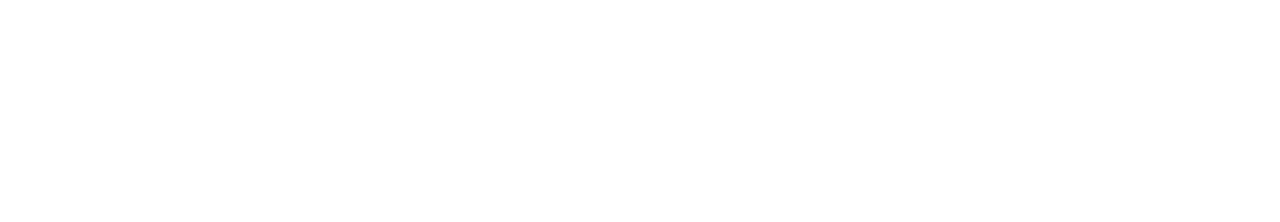
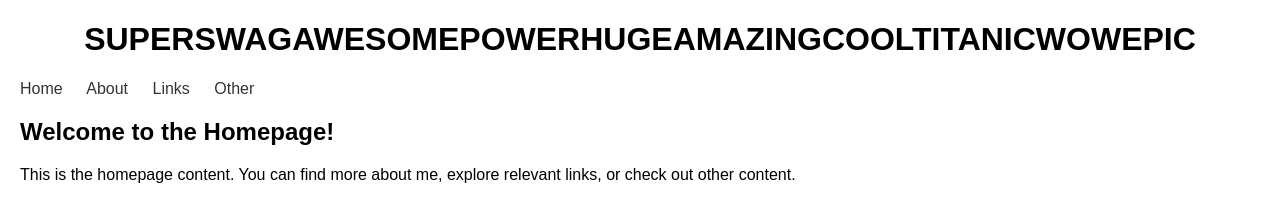
Before and after one commit to SUPERSWAGAWESOME/SUPERSWAGAWESOME.com, a plain HTML site: page index.html in a window 1280 px wide. Drawn offline with Linux system fonts and the light colour scheme.

Commit message:
Update index.html

```diff
--- a/index.html
+++ b/index.html
@@ -1,11 +1,96 @@
 <!DOCTYPE html>
-<html>
-  <head>
-    <meta charset="utf-8">
-    <meta name="viewport" content="width=device-width, initial-scale=1">
-    <title>SUPERSWAGAWESOME</title>
-  </head>
-  <body>
-    <h1></h1>
-  </body>
+<html lang="en">
+<head>
+    <meta charset="UTF-8">
+    <meta name="viewport" content="width=device-width, initial-scale=1.0">
+    <title>SUPERSWAGAWESOMEPOWERHUGEAMAZINGCOOLTITANICWOWEPIC</title>
+    <style>
+        body {
+            font-family: Arial, sans-serif;
+            margin: 20px;
+        }
+
+        header {
+            text-align: center;
+        }
+
+        nav {
+            margin-top: 20px;
+        }
+
+        nav a {
+            margin-right: 20px;
+            text-decoration: none;
+            color: #333;
+        }
+
+        section {
+            margin-top: 20px;
+        }
+    </style>
+</head>
+<body>
+
+    <header>
+        <h1>SUPERSWAGAWESOMEPOWERHUGEAMAZINGCOOLTITANICWOWEPIC</h1>
+    </header>
+
+    <nav>
+        <a href="index.html">Home</a>
+        <a href="about.html">About</a>
+        <a href="links.html">Links</a>
+        <a href="other.html">Other</a>
+    </nav>
+
+    <section>
+        <!-- Home Page Content -->
+        <h2>Welcome to the Homepage!</h2>
+        <p>This is the homepage content. You can find more about me, explore relevant links, or check out other content.</p>
+    </section>
+
+    <section id="about" style="display: none;">
+        <!-- About Page Content -->
+        <h2>About Me</h2>
+        <p>This is a short paragraph about the content creator.</p>
+        <a href="index.html">Back to Home</a>
+    </section>
+
+    <section id="links" style="display: none;">
+        <!-- Links Page Content -->
+        <h2>Links</h2>
+        <p>Explore my other relevant websites:</p>
+        <ul>
+            <li><a href="#">Link 1</a></li>
+            <li><a href="#">Link 2</a></li>
+            <li><a href="#">Link 3</a></li>
+            <!-- Add more links as needed -->
+        </ul>
+        <a href="index.html">Back to Home</a>
+    </section>
+
+    <section id="other" style="display: none;">
+        <!-- Other Page Content -->
+        <!-- This section can be left blank for now -->
+        <a href="index.html">Back to Home</a>
+    </section>
+
+    <script>
+        // JavaScript to toggle between sections
+        document.addEventListener('DOMContentLoaded', function () {
+            document.querySelector('nav a[href="index.html"]').classList.add('active');
+        });
+
+        function showSection(sectionId) {
+            const sections = document.querySelectorAll('section');
+            sections.forEach(section => section.style.display = 'none');
+            document.getElementById(sectionId).style.display = 'block';
+
+            // Update active link in navigation
+            const navLinks = document.querySelectorAll('nav a');
+            navLinks.forEach(link => link.classList.remove('active'));
+            document.querySelector(`nav a[href="${sectionId}.html"]`).classList.add('active');
+        }
+    </script>
+
+</body>
 </html>
```
